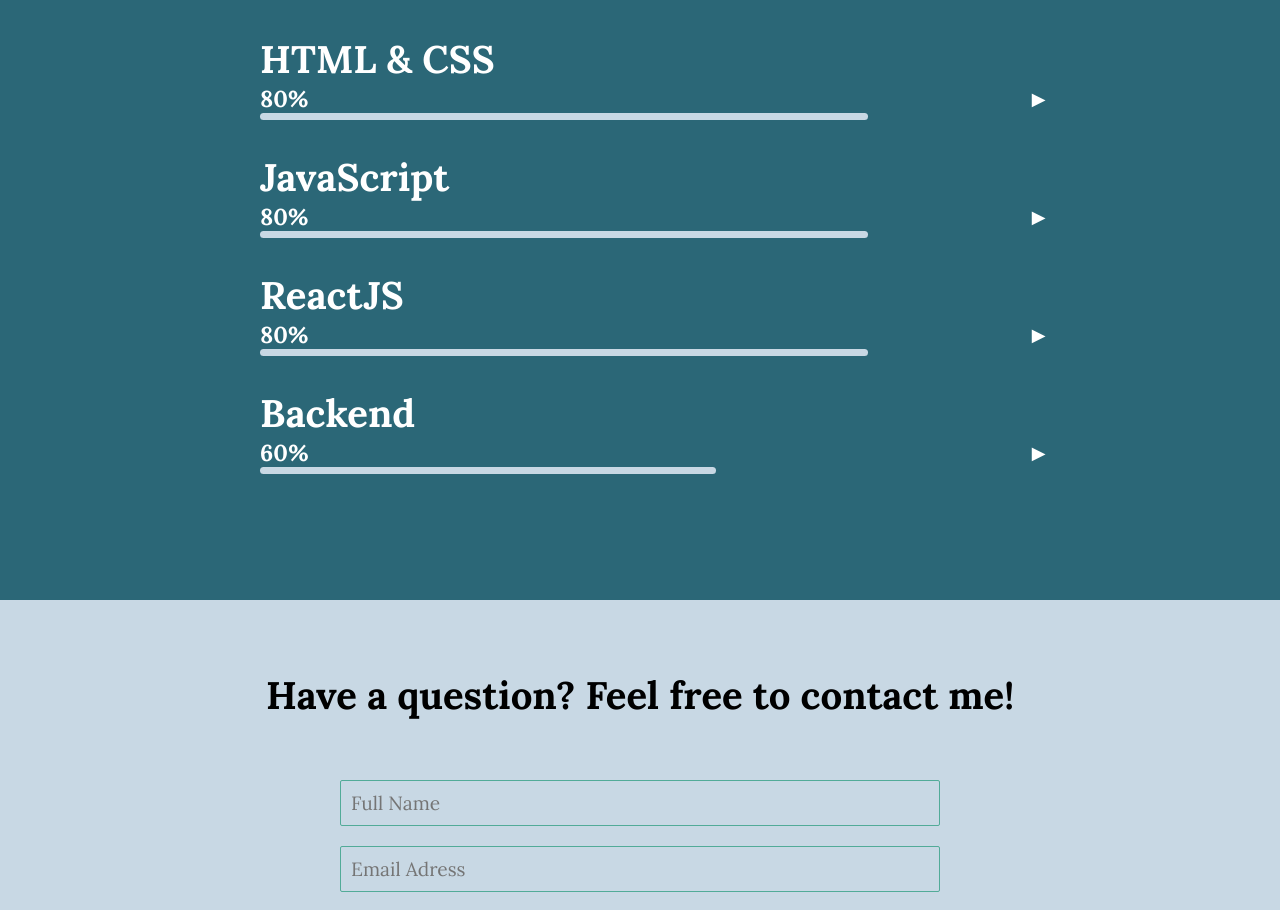
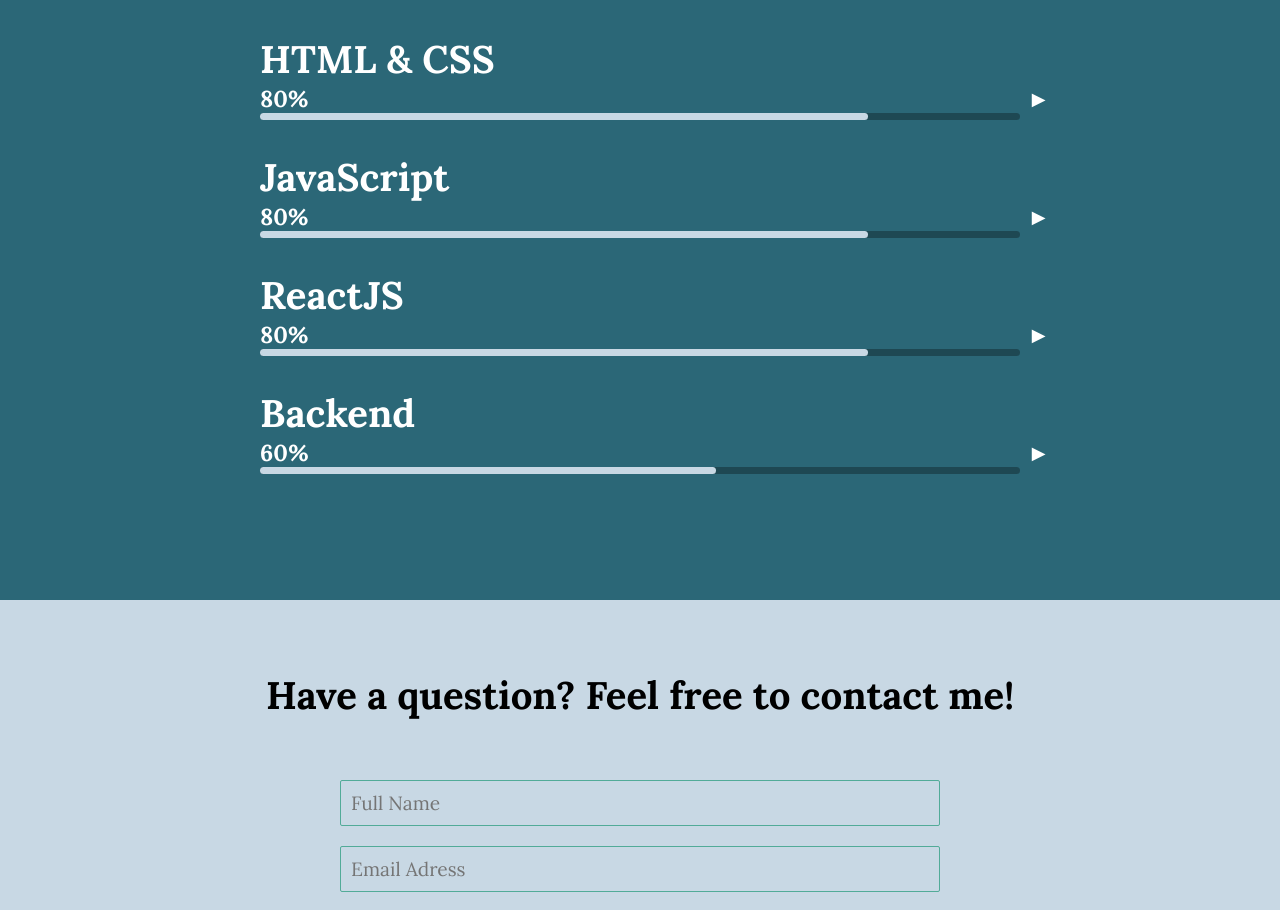
Before and after one commit to zinchenko-maksym/Portfolio, a React (Create React App) app: page / in a window 1280 px wide. Shown: the part 2107-3017 px from the top of the page. Built offline with nearby package versions, Linux system fonts and the light colour scheme.

Commit message:
Added background for a scale

```diff
--- a/src/components/Skills/MasteryScale/MasteryScale.tsx
+++ b/src/components/Skills/MasteryScale/MasteryScale.tsx
@@ -1,34 +1,15 @@
-/* eslint-disable react/no-unused-prop-types */
-import React, { useState } from 'react';
-import * as Styled from './Style';
+import React from 'react';
+import * as Styled from './style';
 
-interface SubSkill {
-  name: string;
+interface SkillProps {
   mastery: number;
 }
-interface SkillProps {
-  skillName: string;
-  mastery: number;
-  subSkills: SubSkill[];
-}
 
-function MasteryScale({ mastery, subSkills }: SkillProps) {
-  const [subSkillDisplay, setSubSkillDisplay] = useState(false);
-  const toggleSubscills = () => {
-    setSubSkillDisplay(!subSkillDisplay);
-  };
+function MasteryScale({ mastery }: SkillProps) {
   return (
-    <Styled.SkillMastery>
-      {mastery}
-      %
-      <Styled.OpenSubskillsBtn
-        $display={!!subSkills.length}
-        rotated={subSkillDisplay}
-        onClick={toggleSubscills}
-      >
-        &#9658;
-      </Styled.OpenSubskillsBtn>
-    </Styled.SkillMastery>
+    <Styled.SkillMasteryScale>
+      <Styled.SkillMasteryFill percent={mastery} />
+    </Styled.SkillMasteryScale>
   );
 }
 
--- a/src/components/Skills/MasteryScale/Style.ts
+++ b/src/components/Skills/MasteryScale/Style.ts
@@ -3,66 +3,31 @@
 interface ScaleProps {
   percent: number;
 }
-interface SubSkillProps {
-  $display: boolean;
-  rotated?: boolean;
-}
 
-export const SkillMastery = styled.div`
+export const SkillMasteryScale = styled.div`
   display: flex;
-  margin-right: 10px;
-  font-size: 0.8em;
-  position: relative;
-  width: 100%;
-  @media (min-width: 768px) {
-    font-size: 1em;
-  }
-  @media (min-width: 1024px) {
-    font-size: 1.2em;
-  }
-  @media (min-width: 1440px) {
-    font-size: 1em;
-  }
-`;
-export const SkillMasteryScale = styled.div<ScaleProps>`
   height: 4px;
   border-radius: 10px;
-  width: ${(props) => (props.percent)}%;
-  background-color: ${(props) => props.theme.mainColors.secondary};
+  width: 100%;
+  background-color: rgba(0,0,0, 0.3);
+
   @media (min-width: 768px) {
     height: 7px;
   }
   @media (min-width: 1024px) {
     right: 12px;
   }
-`;
-export const SubSkill = styled.div<SubSkillProps>`
-  display: ${(props) => (props.$display ? 'flex' : 'none')};
-  flex-flow: row wrap;
-  justify-content: space-between;
-  font-size: 0.7em;
-  margin: 20px 0 10px 10%;
-  border-radius: 2px;
-  width: 90%;
   @media (min-width: 1440px) {
-    display: flex;
+    margin-top: 10px;
   }
 `;
-export const OpenSubskillsBtn = styled.div<SubSkillProps>`
-  cursor: pointer;
-  display: ${(props) => (props.$display ? 'flex' : 'none')};
-  transform: ${(props) => (props.rotated ? 'rotate(90deg)' : 'rotate(0deg)')};
-  transition: transform 0.1s;
-  position: absolute;
-  right: -20px;
-  user-select: none;
-  @media (min-width: 768px) {
-    right: -30px;
-  }
-  @media (min-width: 1024px) {
-    right: -40px;
-  }
-  @media (min-width: 1440px) {
-    display: none;
-  }
+export const SkillMasteryFill = styled.div<ScaleProps>`
+  height: 100%;
+  border-radius: 10px;
+  width: ${(props) => (props.percent)}%;
+  background-color: ${(props) => props.theme.mainColors.secondary};
 `;
+
+export const OpenSubskillsBtn = styled.div`
+
+`;
--- a/src/components/Skills/Skill.tsx
+++ b/src/components/Skills/Skill.tsx
@@ -1,5 +1,6 @@
 import React, { useState } from 'react';
 import * as Styled from './SkillStyle';
+import MasteryScale from './MasteryScale/MasteryScale';
 
 interface SubSkill {
   name: string;
@@ -24,7 +25,7 @@
           {subSkill.mastery}
           %
         </Styled.SkillMastery>
-        <Styled.SkillMasteryScale percent={subSkill.mastery} />
+        <MasteryScale mastery={subSkill.mastery} />
       </Styled.SubSkill>
     ),
   );
@@ -44,7 +45,7 @@
           &#9658;
         </Styled.OpenSubskillsBtn>
       </Styled.SkillMastery>
-      <Styled.SkillMasteryScale percent={mastery} />
+      <MasteryScale mastery={mastery} />
       {mapSubSkills}
     </Styled.SkillWrap>
   );
```
